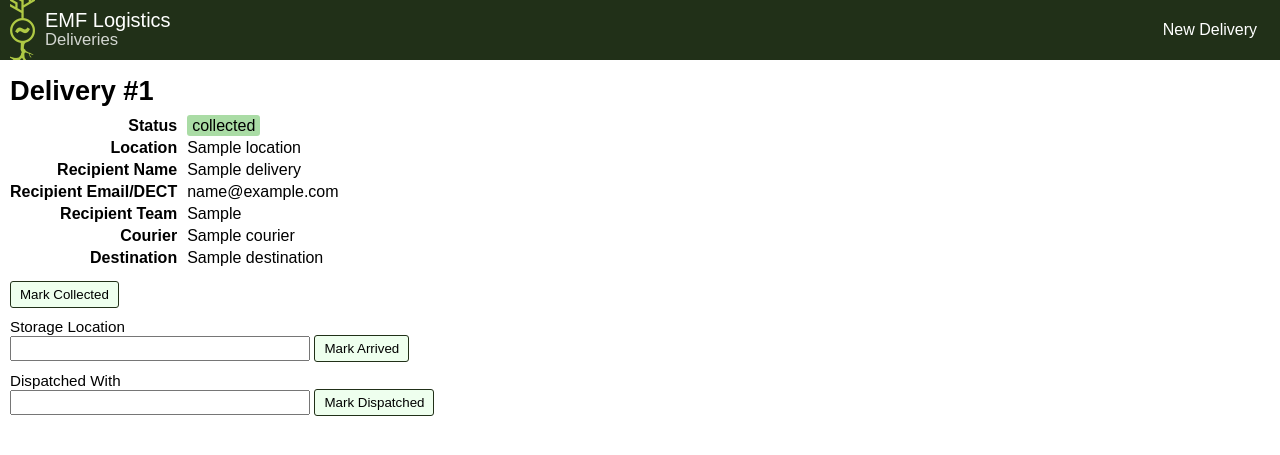
After one commit to andrewgodwin/emf-equipment, a Django app: template templates/delivery.html in a window 1280 px wide. The commit adds this page. Shown: the top 455 px of the page. Run offline with Django 3.2, Linux system fonts and the light colour scheme; the template is opened without the code that fills it: most values are stand-ins (such as "Sample title", 1, 10 or a date in 2020).

Commit message:
Add deliveries section, pre-commit

```diff
--- a/static/style.css
+++ b/static/style.css
@@ -10,10 +10,27 @@ header {
     background-size: 25px;
     background-position: 10px -7px;
     color: white;
-    padding: 5px 20px 5px 45px;
-    height: 50px;
-    line-height: 50px;
+    padding: 10px 20px 10px 45px;
+    height: 40px;
+    line-height: 20px;
     font-size: 20px;
+}
+header small {
+    display: block;
+    opacity: 80%;
+}
+header nav {
+    position: absolute;
+    top: 0;
+    right: 0;
+    font-size: 80%;
+}
+header nav a {
+    display: inline-block;
+    color: #fff;
+    text-decoration: none;
+    padding: 20px 8px;
+    margin: 0 15px;
 }
 section {
     display: block;
@@ -43,9 +60,30 @@ table.info td.name {
     border-radius: 3px;
     padding: 2px 5px;
 }
-.pill.available {
+.pill.available, .pill.collected, .pill.delivered {
     background-color: #aadca5;
 }
 .pill.in-use {
     background-color: #d7c378;
 }
+.pill.arrived {
+    background-color: #d1a5dc;
+}
+form {
+    margin: 10px 0;
+}
+form input {
+    padding: 3px;
+    width: 300px;
+}
+form label {
+    display: block;
+    font-size: 95%;
+}
+form button {
+    border: 1px solid #213018;
+    border-radius: 3px;
+    background-color: #efe;
+    padding: 5px 9px;
+    cursor: pointer;
+}
--- a/templates/base.html
+++ b/templates/base.html
@@ -4,7 +4,11 @@
         <link href="/static/style.css" rel="stylesheet" />
     </head>
     <body>
-        <header>EMF Equipment</header>
+        <header>
+            EMF Logistics
+            <small>{% block subheading %}Equipment{% endblock %}</small>
+            {% block header_extra %}{% endblock %}
+        </header>
         <section class="content">
             {% block content %}{% endblock %}
         </section>
--- /dev/null
+++ b/templates/delivery.html
@@ -0,0 +1,89 @@
+{% extends "base.html" %}
+
+{% block subheading %}Deliveries{% endblock %}
+
+{% block header_extra %}<nav><a href="/d/">New Delivery</a></nav>{% endblock %}
+
+{% block content %}
+
+    {% if delivery %}
+        <h1>Delivery #{{ delivery.Tracking_Number|default:delivery.id }}</h1>
+
+        <table class="info">
+            <tr>
+                <td class="name">Status</td>
+                <td class="value"><span class="pill {{ delivery.Status|slugify }}">{{ delivery.Status }}</span></td>
+            </tr>
+            {% if delivery.Location %}
+            <tr>
+                <td class="name">Location</td>
+                <td class="value">{{ delivery.Location }}</td>
+            </tr>
+            {% endif %}
+            <tr>
+                <td class="name">Recipient Name</td>
+                <td class="value">{{ delivery.Recipient_Name }}</td>
+            </tr>
+            {% if delivery.Recipient_Email_DECT %}
+            <tr>
+                <td class="name">Recipient Email/DECT</td>
+                <td class="value">{{ delivery.Recipient_Email_DECT }}</td>
+            </tr>
+            {% endif %}
+            {% if delivery.Recipient_Team %}
+            <tr>
+                <td class="name">Recipient Team</td>
+                <td class="value">{{ delivery.Recipient_Team }}</td>
+            </tr>
+            {% endif %}
+            {% if delivery.Courier %}
+            <tr>
+                <td class="name">Courier</td>
+                <td class="value">{{ delivery.Courier }}</td>
+            </tr>
+            {% endif %}
+            {% if delivery.Destination %}
+            <tr>
+                <td class="name">Destination</td>
+                <td class="value">{{ delivery.Destination }}</td>
+            </tr>
+            {% endif %}
+        </table>
+        <form action="." method="POST">
+            <input type="hidden" name="id" value="{{ delivery.id }}">
+            <input type="hidden" name="status" value="collected">
+            {% csrf_token %}
+            <button>Mark Collected</button>
+        </form>
+        <form action="." method="POST">
+            <label for="id_location" name="location">Storage Location</label>
+            <input name="location" id="id_location">
+            <input type="hidden" name="id" value="{{ delivery.id }}">
+            <input type="hidden" name="status" value="arrived">
+            {% csrf_token %}
+            <button>Mark Arrived</button>
+        </form>
+        <form action="." method="POST">
+            <label for="id_location" name="location">Dispatched With</label>
+            <input name="location" id="id_location">
+            <input type="hidden" name="id" value="{{ delivery.id }}">
+            <input type="hidden" name="status" value="dispatched">
+            {% csrf_token %}
+            <button>Mark Dispatched</button>
+        </form>
+
+    {% else %}
+        {% if error %}
+            <p class="error">{{ error }}</p>
+        {% endif %}
+        <form action="/d/" method="GET">
+            <p>
+                <label for="id_tracking">Tracking Number</label>
+                <input name="tracking" id="id_tracking" required>
+            </p>
+            <button>Lookup</button>
+        </form>
+        <script>document.getElementById("id_tracking").focus()</script>
+    {% endif %}
+
+{% endblock %}
```
Also changed, not shown: app.py (+71 -9 lines), setup.cfg (added, +8 -0 lines), templates/tool.html (+8 -2 lines), .pre-commit-config.yaml (added).
